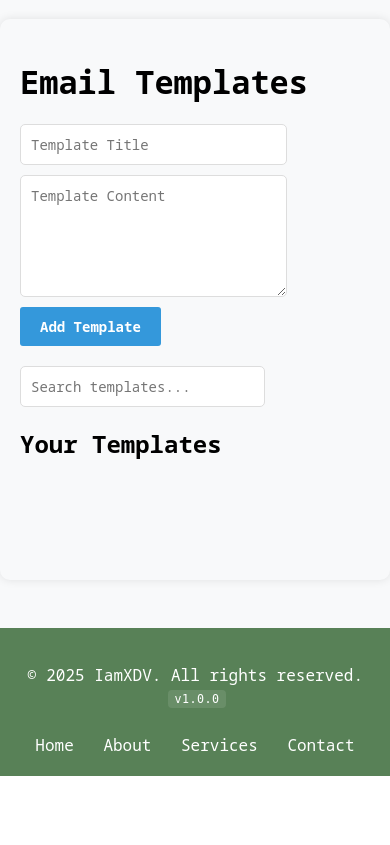
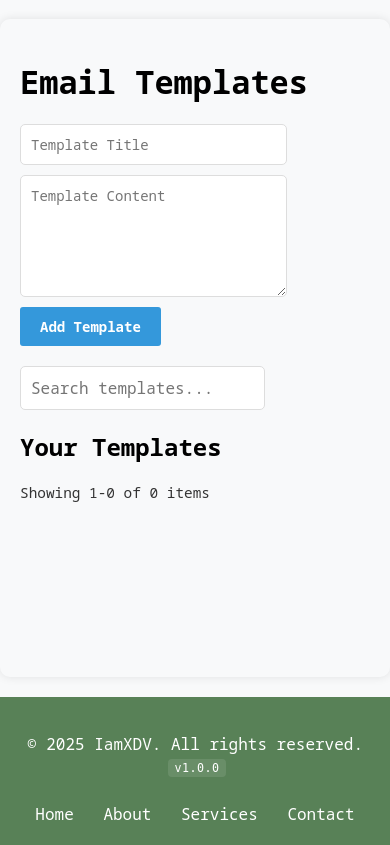
Before and after one commit to iamxdv30/TheOmnitool, a Flask app: template Tools/templates/email_templates.html in a window 390 px wide. Shown: the part 68-913 px from the top of the page. Before the commit the page ends 844 px from the top, so only its background shows below. Run offline with Flask 3, Linux system fonts and the light colour scheme; the template is opened without the code that fills it, so the values that code supplies are empty; parts of the project's set-up code (start-up, migrations or seed data) failed here and were passed over.

Commit message:
feat: Implement reusable search with pagination and item counting
- Created search.js utility with configurable search, filtering, and pagination
- Added item counter showing current results and total count
- Implemented pagination controls with First/Prev/Next/Last navigation
- Updated email templates to use the new search functionality
- Added responsive styling for search, counter, and pagination
- Fixed module imports for ES6 compatibility
- Improved UI/UX with loading states and visual feedback
- Ensured dark/light theme compatibility

```diff
--- a/Tools/templates/email_templates.html
+++ b/Tools/templates/email_templates.html
@@ -9,8 +9,8 @@
 <script src="{{ url_for('static', filename='js/utils/common.js') }}"></script>
 <script src="{{ url_for('static', filename='js/modules/ajax.js') }}"></script>
 <script src="{{ url_for('static', filename='js/modules/ui.js') }}"></script>
-<!-- Load page-specific JS -->
-<script src="{{ url_for('static', filename='js/pages/email_templates.js') }}"></script>
+<!-- Load page-specific JS as a module to support ES6 imports -->
+<script type="module" src="{{ url_for('static', filename='js/pages/email_templates.js') }}"></script>
 {% endblock %}
 
 {% block content %}
@@ -32,6 +32,10 @@
 
   <h2>Your Templates</h2>
 
+  <div class="search-results-info">
+    <div id="itemCounter" class="item-counter"></div>
+  </div>
+
   <div id="templateList">
     {% for template in templates %}
     <div class="template" data-id="{{ template.id }}">
@@ -47,6 +51,8 @@
     </div>
     {% endfor %}
   </div>
+
+  <div id="paginationContainer" class="pagination-container"></div>
 </div>
 
 {% endblock %}
--- a/static/css/email_templates.css
+++ b/static/css/email_templates.css
@@ -51,6 +51,63 @@
 
 #addTemplateForm button[type='submit']:hover {
   background-color: var(--accent-hover);
+}
+
+/* Search and pagination */
+.search-container {
+  margin: 20px 0;
+}
+
+.search-container input[type="text"] {
+  width: 100%;
+  max-width: 400px;
+  padding: 10px 15px;
+  border: 1px solid var(--border-color);
+  border-radius: 20px;
+  font-size: 16px;
+  background-color: var(--input-bg);
+  color: var(--text-primary);
+}
+
+.search-results-info {
+  margin: 15px 0;
+  font-size: 0.9em;
+  color: var(--text-secondary);
+}
+
+.pagination-container {
+  display: flex;
+  justify-content: center;
+  margin: 30px 0;
+  gap: 5px;
+}
+
+.pagination-container button {
+  padding: 8px 12px;
+  margin: 0 2px;
+  border: 1px solid var(--border-color);
+  border-radius: 4px;
+  background-color: var(--card-bg);
+  color: var(--text-primary);
+  cursor: pointer;
+  transition: all 0.2s ease;
+}
+
+.pagination-container button:hover:not(:disabled) {
+  background-color: var(--accent-color);
+  color: white;
+  border-color: var(--accent-color);
+}
+
+.pagination-container button:disabled {
+  opacity: 0.5;
+  cursor: not-allowed;
+}
+
+.pagination-container .page-info {
+  padding: 8px 12px;
+  margin: 0 10px;
+  color: var(--text-secondary);
 }
 
 /* Grid layout for template list */
--- a/static/js/pages/email_templates.js
+++ b/static/js/pages/email_templates.js
@@ -1,8 +1,22 @@
+import { initializeSearch } from '../utils/search.js';
+
 document.addEventListener('DOMContentLoaded', () => {
     const addTemplateForm = document.getElementById('addTemplateForm');
     const templateList = document.getElementById('templateList');
-        const errorMessages = document.getElementById('errorMessages');
-    const searchInput = document.getElementById('searchInput');
+    const errorMessages = document.getElementById('errorMessages');
+
+    // Initialize search functionality with item counting and pagination
+    initializeSearch(
+        'searchInput',           // search input ID
+        'templateList',          // container ID with items to search through
+        '.template',             // selector for each searchable item
+        ['.template-title', '.template-content'], // elements within each item to search
+        {
+            counterElementId: 'itemCounter',      // ID of element to show item count
+            itemsPerPage: 10,                     // Show 10 items per page
+            paginationContainerId: 'paginationContainer' // Container for pagination controls
+        }
+    );
 
     // Add a new template
     addTemplateForm.addEventListener('submit', async (event) => {
@@ -33,18 +47,7 @@ document.addEventListener('DOMContentLoaded', () => {
         }
     });
 
-    // Search functionality
-    searchInput.addEventListener('input', () => {
-        const searchTerm = searchInput.value.toLowerCase();
-        const templates = templateList.querySelectorAll('.template');
-
-        templates.forEach(template => {
-            const title = template.querySelector('.template-title').textContent.toLowerCase();
-            const content = template.querySelector('.template-content').textContent.toLowerCase();
-            const isVisible = title.includes(searchTerm) || content.includes(searchTerm);
-            template.style.display = isVisible ? '' : 'none';
-        });
-    });
+    // Search functionality is now handled by the reusable search utility
 
     // Delegate events for template actions
     templateList.addEventListener('click', async (event) => {
--- /dev/null
+++ b/static/js/utils/search.js
@@ -0,0 +1,150 @@
+/**
+ * Reusable search functionality for filtering elements based on search input
+ *
+ * @param {string} searchInputId - ID of the search input element
+ * @param {string} containerId - ID of the container holding the items to search through
+ * @param {string} itemSelector - CSS selector for individual items within the container
+ * @param {string[]} searchableSelectors - Array of CSS selectors for elements within each item to search through
+ * @param {Object} [options] - Additional options
+ * @param {string} [options.counterElementId] - ID of the element to display the item count
+ * @param {number} [options.itemsPerPage] - Number of items to show per page (0 for no pagination)
+ * @param {string} [options.paginationContainerId] - ID of the pagination controls container
+ */
+export function initializeSearch(searchInputId, containerId, itemSelector, searchableSelectors, options = {}) {
+    const {
+        counterElementId = null,
+        itemsPerPage = 0,
+        paginationContainerId = null
+    } = options;
+
+    const searchInput = document.getElementById(searchInputId);
+    if (!searchInput) return;
+
+    const container = document.getElementById(containerId);
+    if (!container) return;
+
+    let currentPage = 1;
+    let totalItems = 0;
+    let totalPages = 1;
+
+    // Initialize counter element if provided
+    const counterElement = counterElementId ? document.getElementById(counterElementId) : null;
+
+    // Initialize pagination if enabled
+    let paginationContainer = null;
+    if (itemsPerPage > 0 && paginationContainerId) {
+        paginationContainer = document.getElementById(paginationContainerId);
+        if (paginationContainer) {
+            paginationContainer.addEventListener('click', handlePaginationClick);
+        }
+    }
+
+    // Initial search
+    performSearch();
+
+    // Set up input event listener
+    searchInput.addEventListener('input', () => {
+        currentPage = 1; // Reset to first page on new search
+        performSearch();
+    });
+
+    function updateCounter(visibleCount) {
+        if (counterElement) {
+            if (itemsPerPage > 0) {
+                const start = ((currentPage - 1) * itemsPerPage) + 1;
+                const end = Math.min(start + itemsPerPage - 1, visibleCount);
+                counterElement.textContent = `Showing ${start}-${end} of ${visibleCount} items`;
+            } else {
+                counterElement.textContent = `Found ${visibleCount} items`;
+            }
+        }
+    }
+
+    function updatePagination(visibleCount) {
+        if (!paginationContainer) return;
+
+        totalItems = visibleCount;
+        totalPages = itemsPerPage > 0 ? Math.ceil(visibleCount / itemsPerPage) : 1;
+
+        let paginationHTML = '';
+        if (totalPages > 1) {
+            paginationHTML = `
+                <button class="page-btn" data-page="first" ${currentPage === 1 ? 'disabled' : ''}>«</button>
+                <button class="page-btn" data-page="prev" ${currentPage === 1 ? 'disabled' : ''}>‹</button>
+                <span class="page-info">Page ${currentPage} of ${totalPages}</span>
+                <button class="page-btn" data-page="next" ${currentPage >= totalPages ? 'disabled' : ''}>›</button>
+                <button class="page-btn" data-page="last" ${currentPage >= totalPages ? 'disabled' : ''}>»</button>
+            `;
+        }
+
+        paginationContainer.innerHTML = paginationHTML;
+    }
+
+    function handlePaginationClick(event) {
+        const target = event.target.closest('.page-btn');
+        if (!target) return;
+
+        const action = target.dataset.page;
+
+        switch (action) {
+            case 'first':
+                if (currentPage > 1) {
+                    currentPage = 1;
+                    performSearch();
+                }
+                break;
+            case 'prev':
+                if (currentPage > 1) {
+                    currentPage--;
+                    performSearch();
+                }
+                break;
+            case 'next':
+                if (currentPage < totalPages) {
+                    currentPage++;
+                    performSearch();
+                }
+                break;
+            case 'last':
+                if (currentPage < totalPages) {
+                    currentPage = totalPages;
+                    performSearch();
+                }
+                break;
+        }
+    }
+
+    function performSearch() {
+        const searchTerm = searchInput.value.toLowerCase().trim();
+        const allItems = Array.from(container.querySelectorAll(itemSelector));
+        let visibleItems = [];
+
+        // Filter items based on search
+        visibleItems = allItems.filter(item => {
+            if (searchTerm === '') return true;
+
+            return searchableSelectors.some(selector => {
+                const element = item.querySelector(selector);
+                return element && element.textContent.toLowerCase().includes(searchTerm);
+            });
+        });
+
+        // Update visibility of all items
+        allItems.forEach((item, index) => {
+            const isVisible = visibleItems.includes(item);
+            item.style.display = isVisible ? '' : 'none';
+
+            // Apply pagination if enabled
+            if (isVisible && itemsPerPage > 0) {
+                const itemIndex = visibleItems.indexOf(item);
+                const startIndex = (currentPage - 1) * itemsPerPage;
+                const endIndex = startIndex + itemsPerPage;
+                item.style.display = (itemIndex >= startIndex && itemIndex < endIndex) ? '' : 'none';
+            }
+        });
+
+        // Update counter and pagination
+        updateCounter(visibleItems.length);
+        updatePagination(visibleItems.length);
+    }
+}
```
